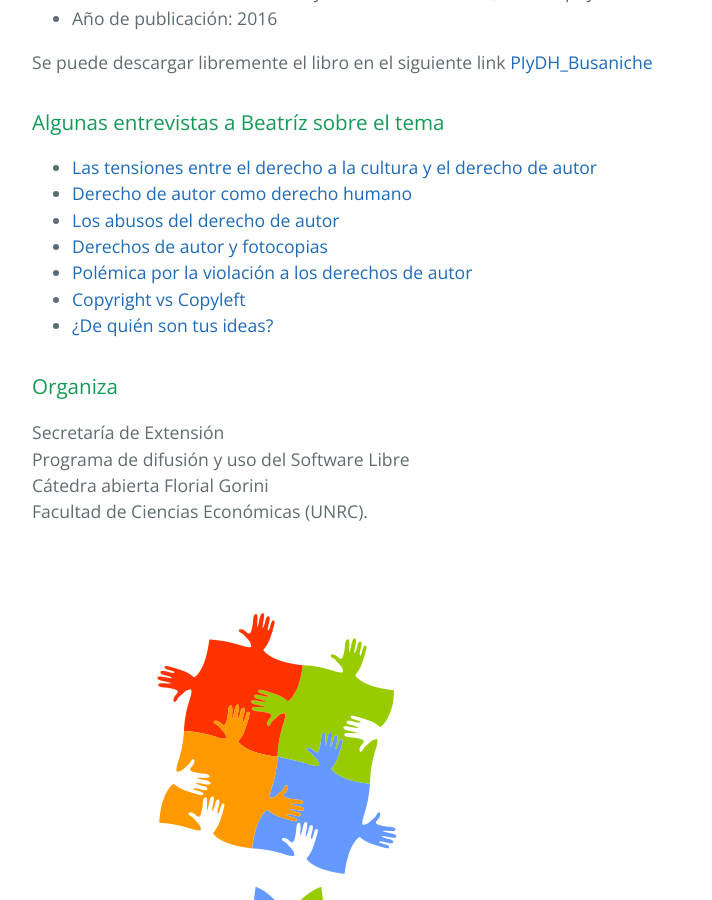
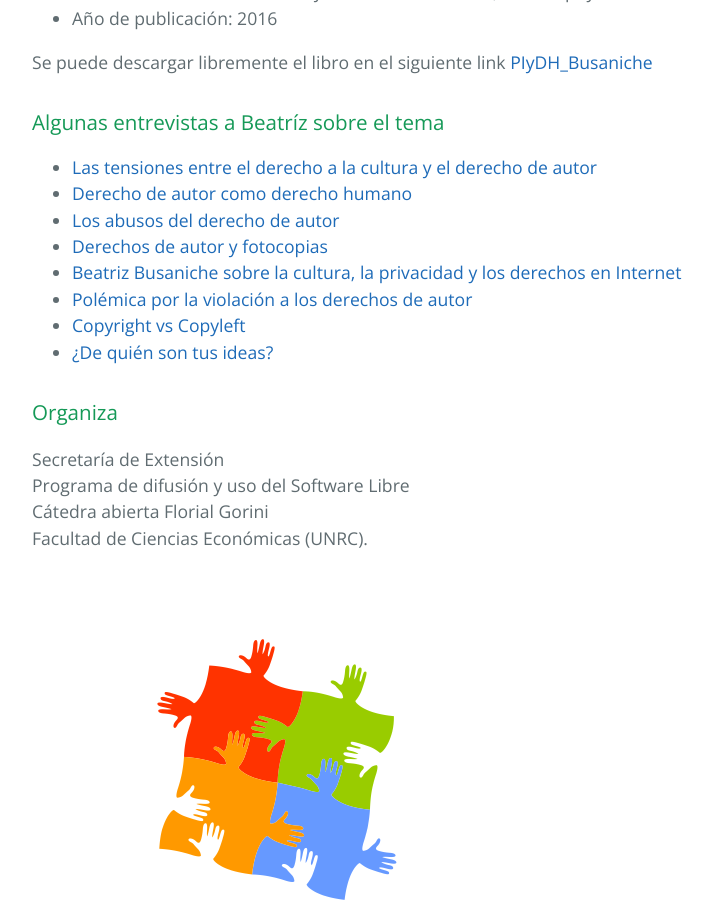
Before and after one commit to pewen/piydh, a Jekyll site: the page built from index.md, in a window 1280 px wide and 900 px high, scrolled down 1384 px. Shown: the whole window, without its empty margins (192-904 px from the left). Built offline with Jekyll 4.4.1, drawn with Linux system fonts in a browser that asks for light colours.

Commit message:
minor changes

```diff
--- a/index.md
+++ b/index.md
@@ -26,6 +26,7 @@ http://www.vialibre.org.ar/wp-content/uploads/2016/04/piydh_busaniche.pdf)
 - [Derecho de autor como derecho humano](https://www.youtube.com/watch?v=rPvkHoaxeXo)
 - [Los abusos del derecho de autor](https://www.youtube.com/watch?v=olM2HE7iUgY)
 - [Derechos de autor y fotocopias](https://www.youtube.com/watch?v=gAF6_vjxl68)
+- [Beatriz Busaniche sobre la cultura, la privacidad y los derechos en Internet](https://www.youtube.com/watch?v=lCQ_GA1nmtk)
 - [Polémica por la violación a los derechos de autor](https://www.youtube.com/watch?v=b-CbrmCW1vY)
 - [Copyright vs Copyleft](https://www.youtube.com/watch?v=smBuZdpCL1o)
 - [¿De quién son tus ideas?](https://www.youtube.com/watch?v=c-0tEvw1i4s)
```
